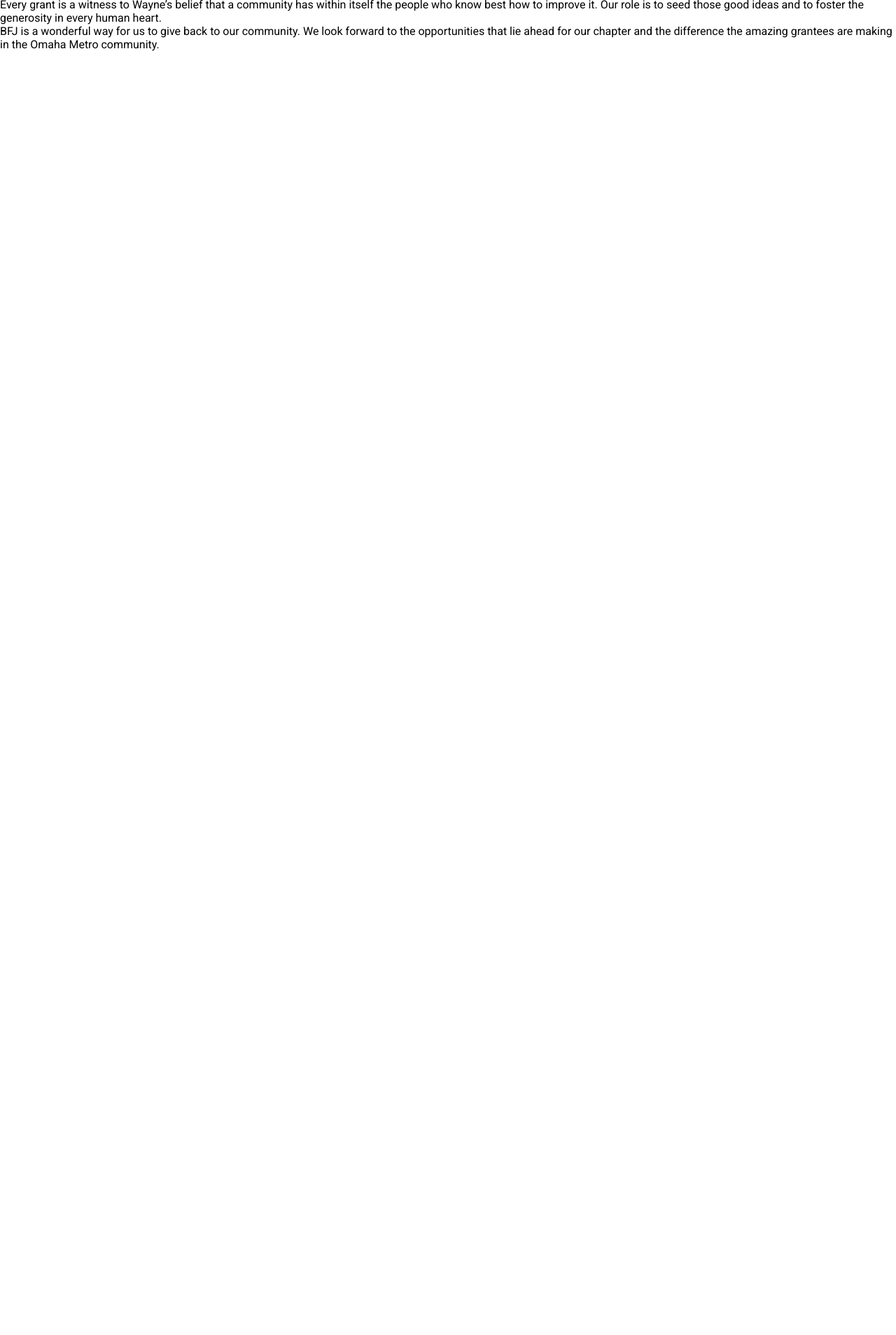
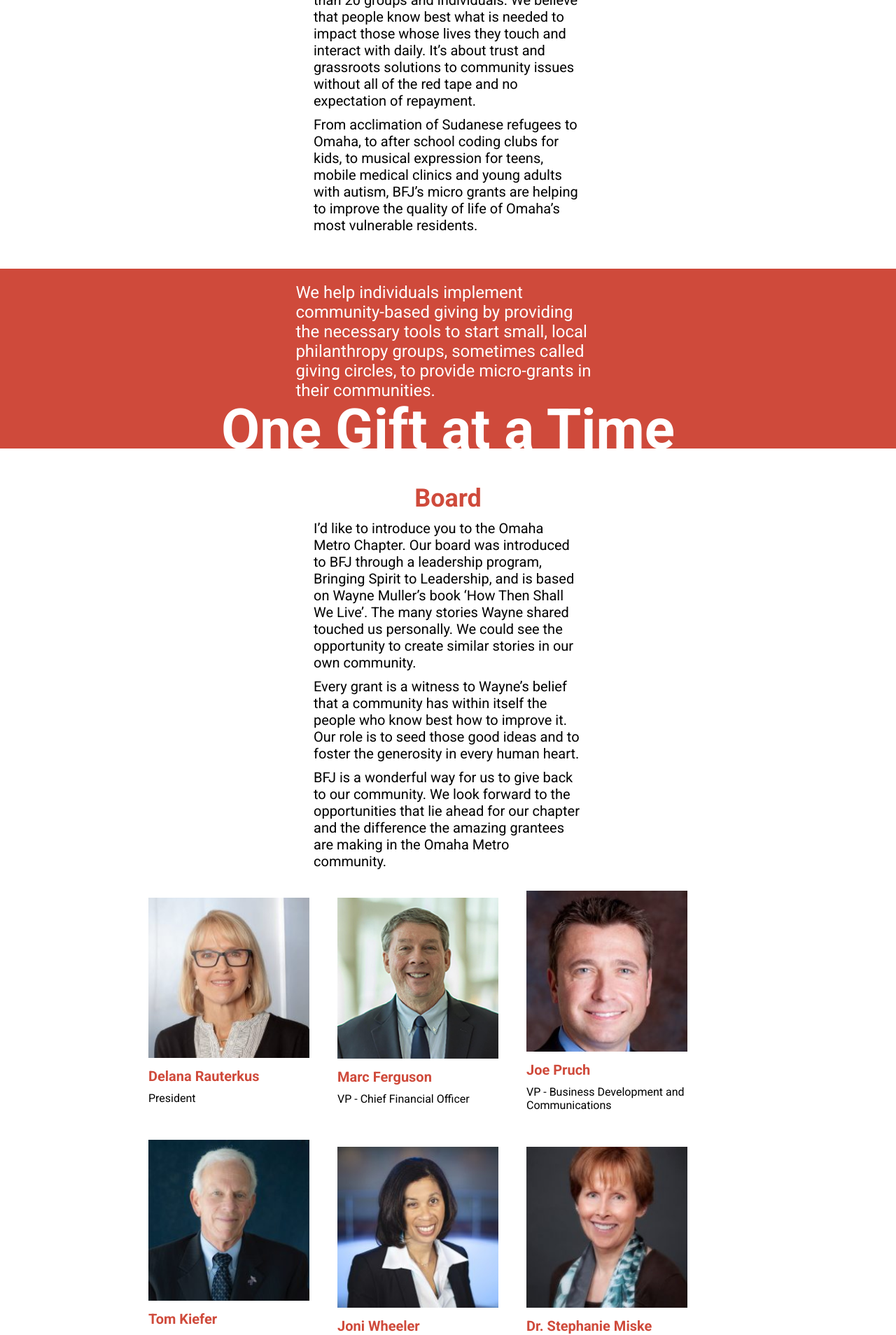
Before and after one commit to oneleif/bfjWebsite-React, a React (Create React App) app: page / in a window 1280 px wide. Shown: the part 880-2788 px from the top of the page at 70% size. Before the commit the page ends 953 px from the top, so only its background shows below. Built offline with nearby package versions, Linux system fonts and the light colour scheme.

Commit message:
about us and board

```diff
--- a/src/components/BoardMembers.jsx
+++ b/src/components/BoardMembers.jsx
@@ -1,7 +1,19 @@
 import React from 'react';
 
-function BoardMembers() {
-    return <></>;
+function BoardMembers({ members }) {
+    return (
+        <div className="bm-container">
+            {members.map((member, idx) => {
+                return (
+                    <div className="bm-member" key={`bm-${idx}`}>
+                        <img src={member.picture} />
+                        <h4 className="bm-name">{member.name}</h4>
+                        <p className="bm-role">{member.role}</p>
+                    </div>
+                );
+            })}
+        </div>
+    );
 }
 
 export default BoardMembers;
--- a/src/components/HeroLanding.jsx
+++ b/src/components/HeroLanding.jsx
@@ -1,6 +1,4 @@
 import React from 'react';
-
-import '../styles/heroLanding.scss';
 
 import { HERO } from '../constants/page_content/landing';
 
--- a/src/components/StatementContent.jsx
+++ b/src/components/StatementContent.jsx
@@ -3,10 +3,14 @@
 function StatementContent({ text, hero }) {
     return (
         <>
-            {text.map((paragraph, idx) => {
-                return <p key={`st-${idx}`}>{paragraph}</p>;
-            })}
-            <h2>{hero}</h2>
+            <div className="sc-container">
+                <div className="sc-paragraphs">
+                    {text.map((paragraph, idx) => {
+                        return <p key={`st-${idx}`}>{paragraph}</p>;
+                    })}
+                </div>
+                <h2 className="sc-hero">{hero}</h2>
+            </div>
         </>
     );
 }
--- a/src/components/TextContent.jsx
+++ b/src/components/TextContent.jsx
@@ -2,12 +2,16 @@
 
 function TextContent({ title, text }) {
     return (
-        <>
-            <h2>{title}</h2>
+        <div className="tc-container">
+            <h2 className="tc-title">{title}</h2>
             {text.map((paragraph, idx) => {
-                return <p key={`rt-${idx}`}>{paragraph}</p>;
+                return (
+                    <p key={`rt-${idx}`} className="tc-paragraph">
+                        {paragraph}
+                    </p>
+                );
             })}
-        </>
+        </div>
     );
 }
 
--- a/src/constants/page_content/landing.js
+++ b/src/constants/page_content/landing.js
@@ -1,3 +1,10 @@
+import delana from '../../assets/board/delana.png';
+import marc from '../../assets/board/marc.png';
+import joe from '../../assets/board/joe.png';
+import tom from '../../assets/board/tom.png';
+import joni from '../../assets/board/joni.png';
+import stephanie from '../../assets/board/stephanie.png';
+
 export const HERO = {
     TITLE: "We're Part of Something Big",
     FOOTNOTE:
@@ -12,37 +19,36 @@
     ],
 };
 
-const assetPath = '../../assets/board/';
 const members = [
     {
         name: 'Delana Rauterkus',
         role: 'President',
-        picture: `${assetPath}delana.png`,
+        picture: delana,
     },
     {
-        name: 'Delana Rauterkus',
-        role: 'President',
-        picture: `${assetPath}marc.png`,
+        name: 'Marc Ferguson',
+        role: 'VP - Chief Financial Officer',
+        picture: marc,
     },
     {
-        name: 'Delana Rauterkus',
-        role: 'President',
-        picture: `${assetPath}joe.png`,
+        name: 'Joe Pruch',
+        role: 'VP - Business Development and Communications',
+        picture: joe,
     },
     {
-        name: 'Delana Rauterkus',
-        role: 'President',
-        picture: `${assetPath}tom.png`,
+        name: 'Tom Kiefer',
+        role: 'VP - Business Development and Communications',
+        picture: tom,
     },
     {
-        name: 'Delana Rauterkus',
-        role: 'President',
-        picture: `${assetPath}joni.png`,
+        name: 'Joni Wheeler',
+        role: 'VP - Chief Financial Officer',
+        picture: joni,
     },
     {
-        name: 'Delana Rauterkus',
-        role: 'President',
-        picture: `${assetPath}stephanie.png`,
+        name: 'Dr. Stephanie Miske',
+        role: 'VP - Chief Financial Officer',
+        picture: stephanie,
     },
 ];
 
--- a/src/styles/_colors.scss
+++ b/src/styles/_colors.scss
@@ -1,3 +1,3 @@
 $white: #ffffff;
 $darkRed: #c9362c;
-$lightRed: #c9362c;
+$lightRed: #cf4a3b;
--- /dev/null
+++ b/src/styles/components/_board-members.scss
@@ -0,0 +1,28 @@
+.bm-container {
+    display: flex;
+    width: 70%;
+    margin: 0 auto;
+    align-items: center;
+    // justify-content: center;
+    flex-wrap: wrap;
+
+    flex-direction: column;
+
+    @include small('up') {
+        flex-direction: row;
+    }
+
+    .bm-member {
+        margin: 20px;
+        width: 230px;
+
+        .bm-name {
+            font-size: 20px;
+            color: $lightRed;
+            margin: 10px 0;
+        }
+        .bmrole {
+            font-size: 14px;
+        }
+    }
+}
--- a/src/styles/heroLanding.scss
+++ b/src/styles/components/_hero-landing.scss
@@ -1,4 +1,4 @@
-$hero-image: url('../assets/hero.png');
+$hero-image: url('../../assets/hero.png');
 $left-rule: 32px;
 
 .hero {
--- /dev/null
+++ b/src/styles/components/_statement-content.scss
@@ -0,0 +1,35 @@
+.sc-container {
+    font-size: 24px;
+    color: white;
+    background-color: $lightRed;
+    margin: 50px 0;
+
+    .sc-paragraphs {
+        padding: 20px;
+        padding-bottom: 0;
+        margin-bottom: 0;
+
+        @include small('up') {
+            padding: 20px 20% 0;
+        }
+
+        @include medium('up') {
+            padding: 20px 33% 0;
+        }
+    }
+
+    .sc-hero {
+        margin-top: 15px;
+        line-height: 0.68;
+        text-align: center;
+        font-size: 40px;
+
+        @include small('up') {
+            font-size: 60px;
+        }
+
+        @include medium('up') {
+            font-size: 80px;
+        }
+    }
+}
--- /dev/null
+++ b/src/styles/components/_text-content.scss
@@ -0,0 +1,36 @@
+.tc-container {
+    width: 0 auto;
+    font-size: 17px;
+    // border: 1px solid black;
+    margin: 0 5%;
+    // color: blue;
+
+    @include small('up') {
+        margin: 0 20%;
+        font-size: 18.5px;
+    }
+
+    @include medium('up') {
+        margin: 0 35%;
+        font-size: 20px;
+    }
+
+    .tc-title {
+        color: $lightRed;
+        text-align: center;
+        font-size: 22px;
+
+        @include small('up') {
+            font-size: 29px;
+        }
+
+        @include medium('up') {
+            font-size: 36px;
+        }
+    }
+
+    .tc-paragraph {
+        margin-bottom: 10px;
+        margin-top: 10px;
+    }
+}
--- a/src/styles/main.scss
+++ b/src/styles/main.scss
@@ -1,8 +1,14 @@
 @import './globals';
 @import './colors';
+
 @import './responsive/screens';
 @import './responsive/queries';
 
 @import './container';
+
 @import './components/navbar';
 @import './components/hero-section';
+@import './components/text-content';
+@import './components/hero-landing';
+@import './components/statement-content';
+@import './components/board-members';
--- a/src/styles/responsive/_queries.scss
+++ b/src/styles/responsive/_queries.scss
@@ -51,7 +51,7 @@
 }
 
 // Very Large devices - 1440px
-@mixin large($identifier: 'up') {
+@mixin xLarge($identifier: 'up') {
     @if ($identifier == 'down') {
         @media (max-width: #{$screen-xl}) {
             @content;
```
